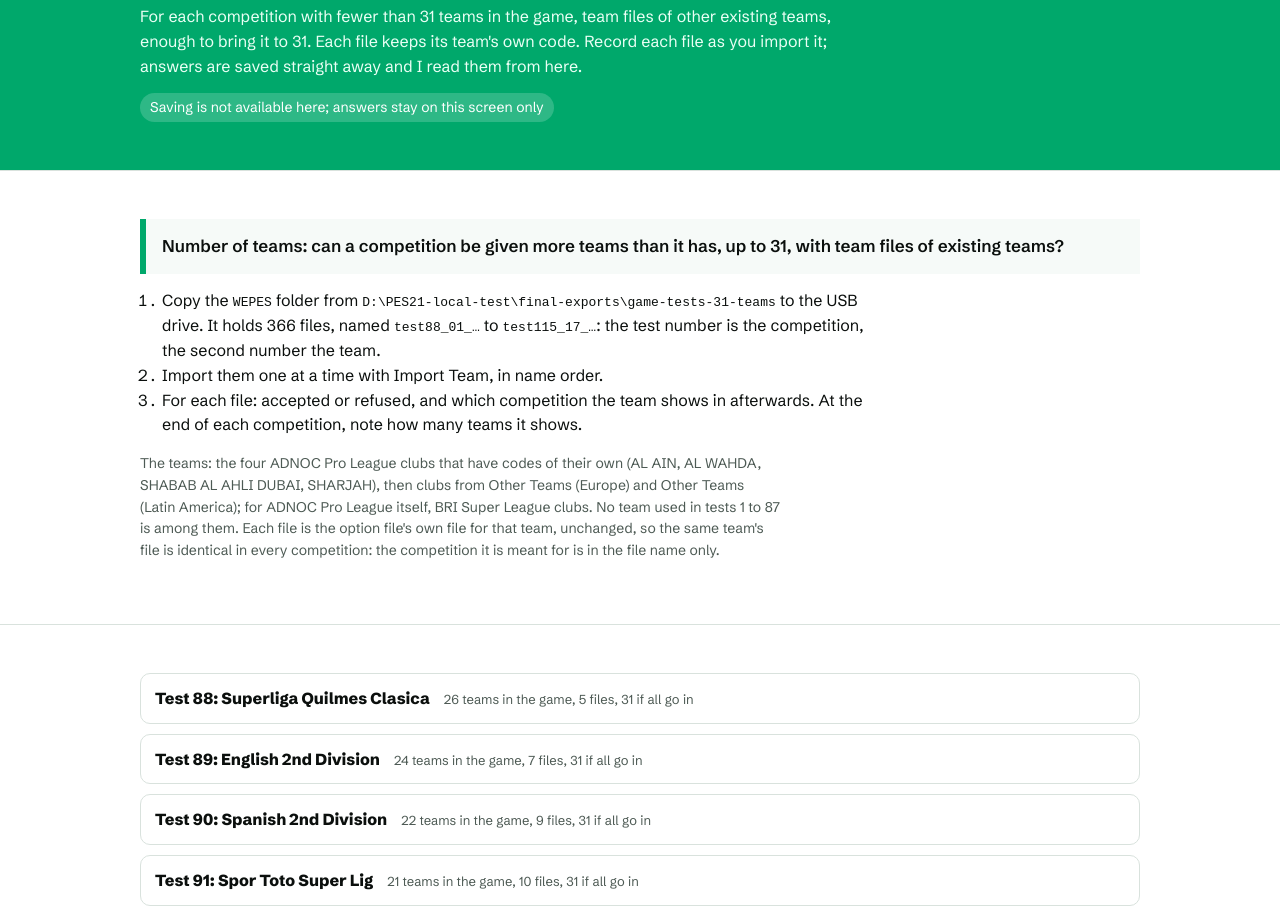
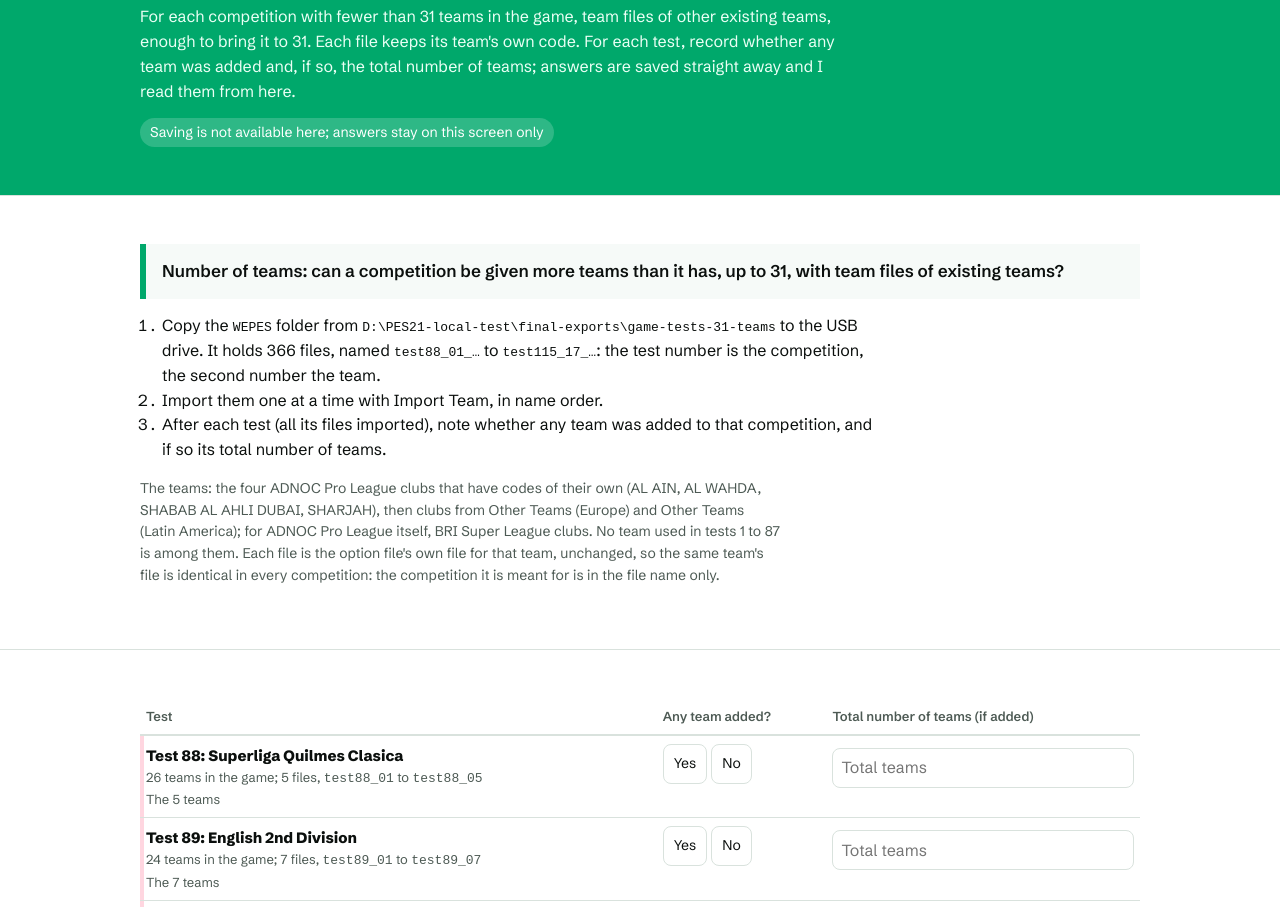
Before and after one commit to uae2000uae/PES21DM, a plain HTML site: page docs/game-test-run-31-teams.html in a window 1280 px wide. Shown: the part 146-1053 px from the top of the page. Drawn offline with Linux system fonts and the light colour scheme.

Commit message:
Results page for tests 88 to 115: per test, "Any team added?" and the total number of teams if added
Co-Authored-By: Claude Opus 5.5 <noreply@anthropic.com>

```diff
--- a/docs/game-test-run-31-teams.html
+++ b/docs/game-test-run-31-teams.html
@@ -38,7 +38,7 @@ tr.empty td:first-child{box-shadow:inset 4px 0 var(--pink)}
 </style><script>new MutationObserver(()=>{for(const c of document.querySelectorAll('.stack td:not([data-l])')){let i=0,p=c;while(p=p.previousElementSibling)i+=p.colSpan;c.dataset.l=c.closest('table').rows[0].cells[i]?.textContent||''}}).observe(document,{childList:true,subtree:true})</script></head><body>
 <header class="band top"><div class="wrap">
 <h1>Game test run: up to 31 teams in every competition</h1>
-<p class="lead">For each competition with fewer than 31 teams in the game, team files of other existing teams, enough to bring it to 31. Each file keeps its team's own code. Record each file as you import it; answers are saved straight away and I read them from here.</p>
+<p class="lead">For each competition with fewer than 31 teams in the game, team files of other existing teams, enough to bring it to 31. Each file keeps its team's own code. For each test, record whether any team was added and, if so, the total number of teams; answers are saved straight away and I read them from here.</p>
 <span class="status" id="st">Connecting…</span>
 </div></header>
 <section class="band"><div class="wrap">
@@ -46,7 +46,7 @@ tr.empty td:first-child{box-shadow:inset 4px 0 var(--pink)}
 <ol class="steps">
 <li>Copy the <code>WEPES</code> folder from <code>D:\PES21-local-test\final-exports\game-tests-31-teams</code> to the USB drive. It holds 366 files, named <code>test88_01_…</code> to <code>test115_17_…</code>: the test number is the competition, the second number the team.</li>
 <li>Import them one at a time with Import Team, in name order.</li>
-<li>For each file: accepted or refused, and which competition the team shows in afterwards. At the end of each competition, note how many teams it shows.</li>
+<li>After each test (all its files imported), note whether any team was added to that competition, and if so its total number of teams.</li>
 </ol>
 <p class="note">The teams: the four ADNOC Pro League clubs that have codes of their own (AL AIN, AL WAHDA, SHABAB AL AHLI DUBAI, SHARJAH), then clubs from Other Teams (Europe) and Other Teams (Latin America); for ADNOC Pro League itself, BRI Super League clubs. No team used in tests 1 to 87 is among them. Each file is the option file's own file for that team, unchanged, so the same team's file is identical in every competition: the competition it is meant for is in the file name only.</p>
 </div></section>
@@ -63,19 +63,18 @@ const seg=(k,f,opts)=>`<div class="seg" role="group">${opts.map(o=>`<button type
 const txt=(k,f,ph,lbl)=>`<input type="text" data-k="${k}" data-f="${f}" placeholder="${esc(ph)}" aria-label="${esc(lbl)}">`;
 const groups=[];D.forEach(r=>{let g=groups.find(x=>x.t===r[0]);if(!g)groups.push(g={t:r[0],name:r[2],n:r[3],rows:[]});g.rows.push(r)});
 const key=r=>'F'+r[0]+'_'+String(r[1]).padStart(2,'0');
-document.getElementById('list').innerHTML=groups.map(g=>`<details class="comp" data-g="${g.t}"><summary>Test ${g.t}: ${esc(g.name)} <span class="sub">${g.n} teams in the game, ${g.rows.length} files, 31 if all go in</span> <span class="done" data-done="${g.t}"></span></summary><div class="inner">
-<div class="count"><span>Teams it shows after the last file:</span>${txt('C'+g.t,'count','Number of teams shown','Teams shown in '+g.name)}</div>
-<table class="stack"><thead><tr><th>File</th><th>Team (its own competition)</th><th>Import</th><th>Team shows in</th></tr></thead><tbody>${g.rows.map(r=>{const k=key(r);return `<tr data-row="${k}"><td><b>${String(r[1]).padStart(2,'0')}</b><span class="sub"><code>${esc(r[7])}</code></span></td><td>${esc(r[4])}<span class="sub">code ${r[5]}, ${esc(r[6])}</span></td><td>${seg(k,'import',['Accepted','Refused'])}${txt(k,'msg','Message if refused',k+' message')}</td><td>${seg(k,'shows',[g.name,'Its own competition','Both','Not found'])}</td></tr>`}).join('')}</tbody></table></div></details>`).join('');
+document.getElementById('list').innerHTML=`<table class="stack"><thead><tr><th>Test</th><th>Any team added?</th><th>Total number of teams (if added)</th></tr></thead><tbody>${groups.map(g=>{const k='Q'+g.t;return `<tr data-row="${k}"><td><b>Test ${g.t}: ${esc(g.name)}</b><span class="sub">${g.n} teams in the game; ${g.rows.length} files, <code>test${g.t}_01</code> to <code>test${g.t}_${String(g.rows.length).padStart(2,'0')}</code></span><details><summary class="sub">The ${g.rows.length} teams</summary><span class="sub">${g.rows.map(r=>`${String(r[1]).padStart(2,'0')} ${esc(r[4])} (code ${r[5]}, ${esc(r[6])})`).join('<br>')}</span></details></td><td>${seg(k,'added',['Yes','No'])}</td><td>${txt(k,'total','Total teams','Total teams in '+g.name)}</td></tr>`}).join('')}</tbody></table>`;
+
+
 const R={};let db=null,ro=false;const st=document.getElementById('st');
 const paint=()=>{document.querySelectorAll('[data-k]').forEach(el=>{const v=(R[el.dataset.k]||{})[el.dataset.f];if(el.tagName==='BUTTON')el.setAttribute('aria-pressed',String(v===el.dataset.v));else if(document.activeElement!==el)el.value=v||''});
-  document.querySelectorAll('tr[data-row]').forEach(tr=>tr.classList.toggle('empty',!R[tr.dataset.row]||!Object.values(R[tr.dataset.row]).some(Boolean)));
-  groups.forEach(g=>{const n=g.rows.filter(r=>(R[key(r)]||{}).import).length;const el=document.querySelector(`[data-done="${g.t}"]`);if(el)el.textContent=n?`${n} of ${g.rows.length} recorded`:''})};
+  document.querySelectorAll('tr[data-row]').forEach(tr=>tr.classList.toggle('empty',!R[tr.dataset.row]||!Object.values(R[tr.dataset.row]).some(Boolean)))};
 const pend={},busy={};
 async function save(k){if(!db||ro||busy[k])return;busy[k]=true;try{while(pend[k]){pend[k]=false;await db.collection('results').doc(k).set(Object.assign({},R[k],{at:new Date().toISOString()}))}st.textContent='Saved'}catch(e){if(e&&e.code==='invalid_argument'){ro=true;st.textContent='You can read but not save here'}else st.textContent='Not saved yet, try again'}finally{busy[k]=false}}
 const put=(k,f,v)=>{R[k]=Object.assign({},R[k],{[f]:v});pend[k]=true;st.textContent='Saving…';save(k);paint()};
 document.addEventListener('click',e=>{const b=e.target.closest('button[data-k]');if(!b)return;const cur=(R[b.dataset.k]||{})[b.dataset.f];put(b.dataset.k,b.dataset.f,cur===b.dataset.v?'':b.dataset.v)});
 const tm={};document.addEventListener('input',e=>{const el=e.target;if(!el.dataset||!el.dataset.k)return;R[el.dataset.k]=Object.assign({},R[el.dataset.k],{[el.dataset.f]:el.value});clearTimeout(tm[el.dataset.k]);tm[el.dataset.k]=setTimeout(()=>{pend[el.dataset.k]=true;st.textContent='Saving…';save(el.dataset.k)},700)});
-document.getElementById('cp').addEventListener('click',async()=>{const L=[];groups.forEach(g=>{const c=(R['C'+g.t]||{}).count;const rs=g.rows.map(r=>{const x=R[key(r)]||{};return x.import||x.shows?`  ${String(r[1]).padStart(2,'0')} ${r[4]}: ${x.import||'?'}${x.msg?' "'+x.msg+'"':''}, shows in ${x.shows||'?'}`:''}).filter(Boolean);if(c||rs.length)L.push(`Test ${g.t} ${g.name}${c?' (shows '+c+' teams)':''}`,...rs)});
+document.getElementById('cp').addEventListener('click',async()=>{const L=[];groups.forEach(g=>{const x=R['Q'+g.t]||{};if(x.added||x.total)L.push(`Test ${g.t} ${g.name}: any team added: ${x.added||'?'}${x.total?', total '+x.total:''}`)});
   if((R.general||{}).text)L.push('Notes: '+R.general.text);const m=document.getElementById('cpm');try{await navigator.clipboard.writeText(L.join('\n')||'No results yet');m.textContent='Copied'}catch(e){m.textContent='Copy was refused by the browser'}});
 paint();
 (async()=>{const timer=setTimeout(()=>{st.textContent='Saving is not reachable yet; answers stay on this screen only'},10000);
```
